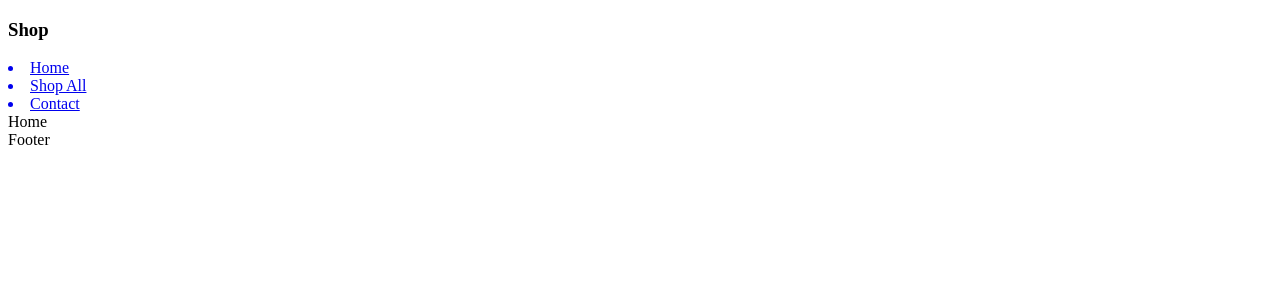
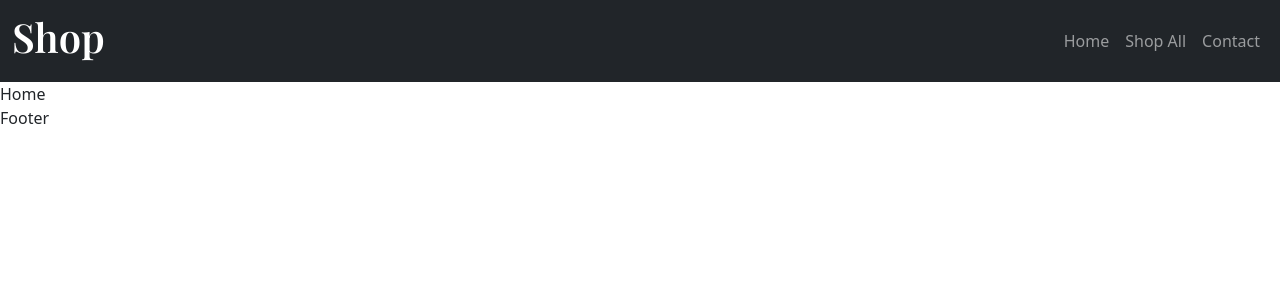
Before and after one commit to shino022/Shop, a React (Create React App) app: page / in a window 1280 px wide. Shown: the top 300 px of the page. Built offline with nearby package versions, Linux system fonts and the light colour scheme.

Commit message:
Bootstrap header

```diff
--- a/package.json
+++ b/package.json
@@ -6,6 +6,7 @@
     "@testing-library/jest-dom": "^5.16.5",
     "@testing-library/react": "^13.3.0",
     "@testing-library/user-event": "^13.5.0",
+    "bootstrap": "^5.2.0",
     "react": "^18.2.0",
     "react-dom": "^18.2.0",
     "react-router-dom": "^6.3.0",
--- a/public/index.html
+++ b/public/index.html
@@ -24,7 +24,8 @@
       work correctly both with client-side routing and a non-root public URL.
       Learn how to configure a non-root public URL by running `npm run build`.
     -->
-    <title>React App</title>
+    <title>Shop</title>
+    <link href="https://cdn.jsdelivr.net/npm/bootstrap@5.2.0/dist/css/bootstrap.min.css" rel="stylesheet" integrity="sha384-gH2yIJqKdNHPEq0n4Mqa/HGKIhSkIHeL5AyhkYV8i59U5AR6csBvApHHNl/vI1Bx" crossorigin="anonymous">
   </head>
   <body>
     <noscript>You need to enable JavaScript to run this app.</noscript>
@@ -39,5 +40,6 @@
       To begin the development, run `npm start` or `yarn start`.
       To create a production bundle, use `npm run build` or `yarn build`.
     -->
+    <script src="https://cdn.jsdelivr.net/npm/bootstrap@5.2.0/dist/js/bootstrap.bundle.min.js" integrity="sha384-A3rJD856KowSb7dwlZdYEkO39Gagi7vIsF0jrRAoQmDKKtQBHUuLZ9AsSv4jD4Xa" crossorigin="anonymous"></script>
   </body>
 </html>
--- a/src/components/Header.js
+++ b/src/components/Header.js
@@ -1,17 +1,28 @@
 import { Link } from "react-router-dom";
-
+import "../styles/Header.css"
 const Header = () => {
   return (
-    <div>
-      <h3>Shop</h3>
-      <nav>
-        <ui>
-          <Link to="/"><li>Home</li></Link>
-          <Link to="/shopall"><li>Shop All</li></Link>
-          <Link to="/contact"><li>Contact</li></Link>
-        </ui>
-      </nav>
-    </div>
+    <nav className="navbar navbar-expand-lg navbar-dark bg-dark">
+      <div className="container-fluid">
+        <span className="navbar-brand h1" id="brand">Shop</span>
+        <button className="navbar-toggler" type="button" data-bs-toggle="collapse" data-bs-target="#navbarNav" aria-controls="navbarNav" aria-expanded="false" aria-label="Toggle navigation">
+          <span className="navbar-toggler-icon"></span>
+        </button>
+        <div className="collapse navbar-collapse justify-content-end" id="navbarNav">
+          <ui className="navbar-nav mb-2 mb-lg-0">
+            <li className="nav-item">
+              <Link className="nav-link" to="/">Home</Link>
+            </li>
+            <li className="nav-item">
+              <Link className="nav-link" to="/shopall">Shop All</Link>
+            </li>
+            <li className="nav-item">
+              <Link className="nav-link" to="/contact">Contact</Link>
+            </li>
+          </ui>
+        </div>
+      </div>
+    </nav>
   );
 }
 
--- a/src/index.js
+++ b/src/index.js
@@ -1,6 +1,7 @@
 import React from 'react';
 import ReactDOM from 'react-dom/client';
 import App from './App';
+import 'bootstrap/dist/css/bootstrap.css';
 
 const root = ReactDOM.createRoot(document.getElementById('root'));
 root.render(
--- /dev/null
+++ b/src/styles/Header.css
@@ -0,0 +1,6 @@
+@import url('https://fonts.googleapis.com/css2?family=Playfair+Display:wght@400;500;600;700;800;900&display=swap');
+#brand {
+  font-family: 'Playfair Display', serif;
+  font-size: 40px;
+  font-weight: 600;
+}
```
Also changed, not shown: 1 other file (tests, documents, lock files or other folders).
